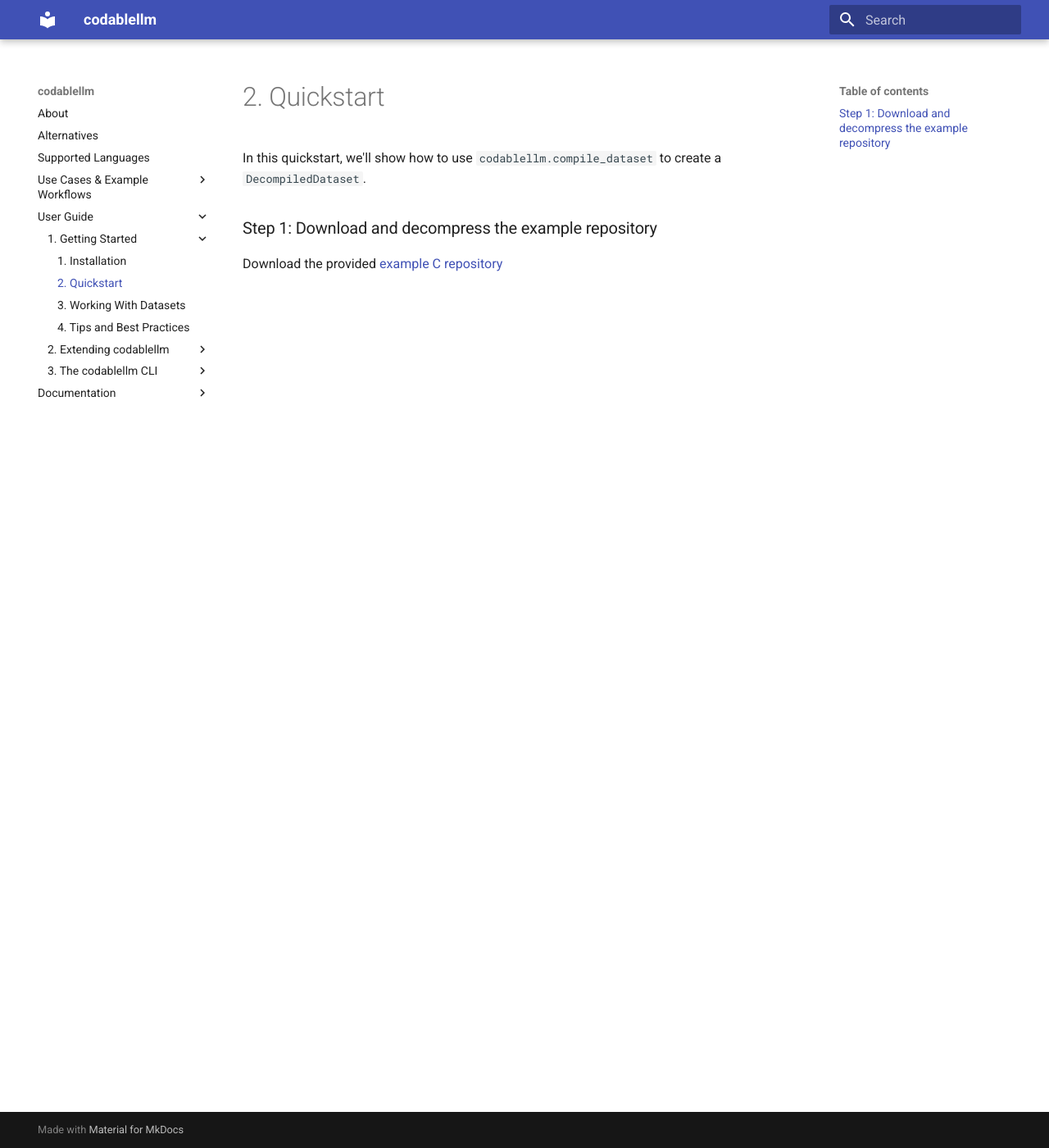
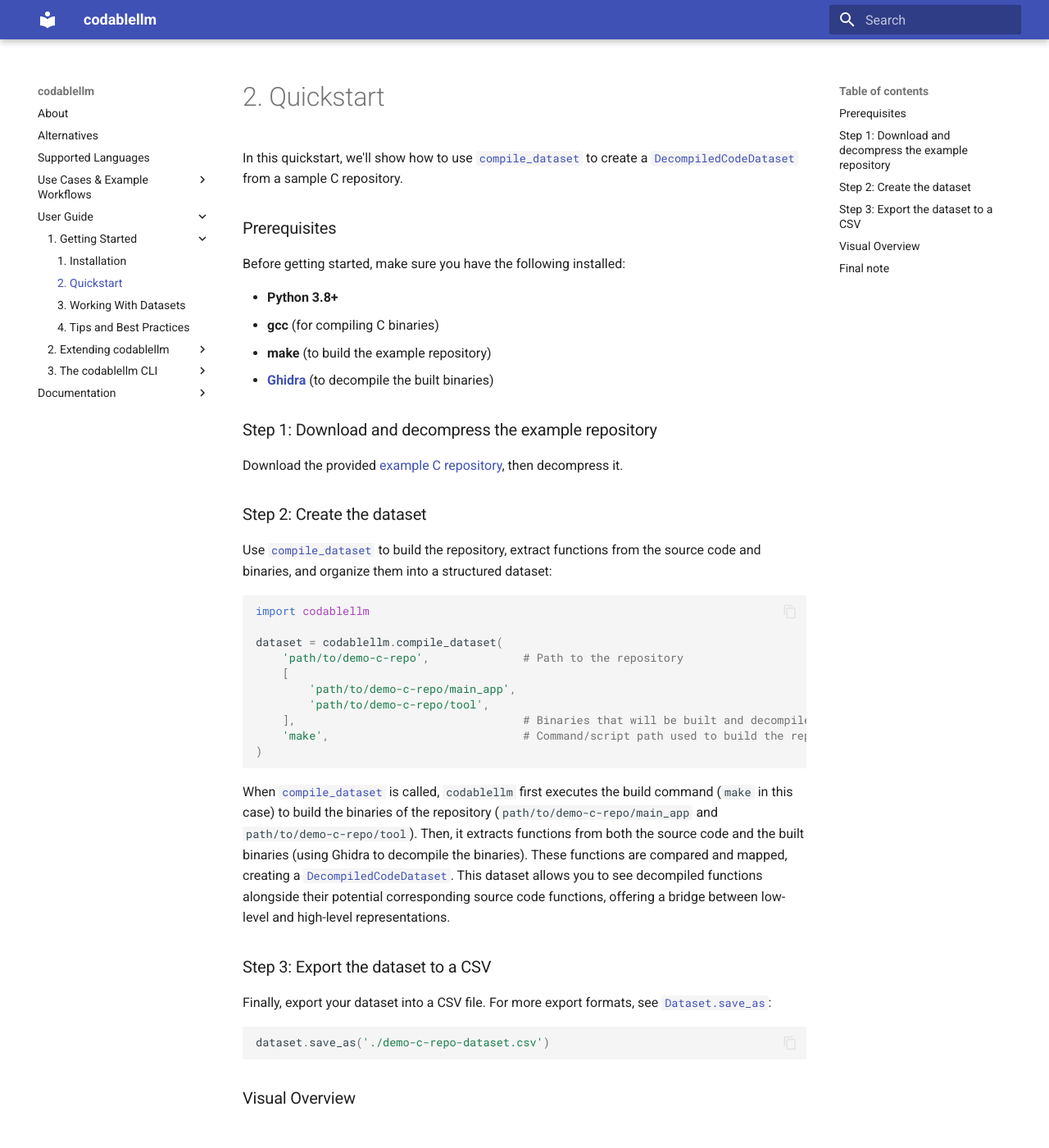
Before and after one commit to lerlyi/codablellm, an MkDocs documentation site: the page built from docs/User Guide/1. Getting Started/2. Quickstart.md, in a window 1280 px wide and 1400 px high. Shown: the whole window at 82% size. Built offline with MkDocs 1.6.1 and Material for MkDocs 9.7.7, drawn with Linux system fonts in a browser that asks for light colours; some of the changed text lies outside the part shown.

Commit message:
quickstart guide

````diff
--- a/docs/User Guide/1. Getting Started/2. Quickstart.md
+++ b/docs/User Guide/1. Getting Started/2. Quickstart.md
@@ -1,7 +1,57 @@
 # 2. Quickstart
 
-In this quickstart, we'll show how to use `codablellm.compile_dataset` to create a `DecompiledDataset`.
+In this quickstart, we'll show how to use [`compile_dataset`](../../../documentation/codablellm/#codablellm.compile_dataset) to create a [`DecompiledCodeDataset`](../../../documentation/codablellm/dataset/#codablellm.dataset.DecompiledCodeDataset) from a sample C repository.
+
+### Prerequisites
+
+Before getting started, make sure you have the following installed:
+
+- **Python 3.8+**
+- **gcc** (for compiling C binaries)
+- **make** (to build the example repository)
+- **[Ghidra](https://github.com/NationalSecurityAgency/ghidra)** (to decompile the built binaries)
 
 ### Step 1: Download and decompress the example repository
 
-Download the provided [example C repository]()
+Download the provided [example C repository](https://github.com/dmanuel64/codablellm/raw/refs/heads/main/examples/demo-c-repo.zip), then decompress it.
+
+### Step 2: Create the dataset
+
+Use [`compile_dataset`](../../../documentation/codablellm/#codablellm.compile_dataset) to build the repository, extract functions from the source code and binaries, and organize them into a structured dataset:
+
+```python
+import codablellm
+
+dataset = codablellm.compile_dataset(
+    'path/to/demo-c-repo',              # Path to the repository
+    [
+        'path/to/demo-c-repo/main_app',
+        'path/to/demo-c-repo/tool',
+    ],                                  # Binaries that will be built and decompiled
+    'make',                             # Command/script path used to build the repository
+)
+```
+
+When [`compile_dataset`](../../../documentation/codablellm/#codablellm.compile_dataset) is called, `codablellm` first executes the build command (`make` in this case) to build the binaries of the repository (`path/to/demo-c-repo/main_app` and `path/to/demo-c-repo/tool`). Then, it extracts functions from both the source code and the built binaries (using Ghidra to decompile the binaries). These functions are compared and mapped, creating a [`DecompiledCodeDataset`](../../../documentation/codablellm/dataset/#codablellm.dataset.DecompiledCodeDataset). This dataset allows you to see decompiled functions alongside their potential corresponding source code functions, offering a bridge between low-level and high-level representations.
+
+### Step 3: Export the dataset to a CSV
+
+Finally, export your dataset into a CSV file. For more export formats, see [`Dataset.save_as`](../../../documentation/codablellm/dataset/#codablellm.dataset.Dataset.save_as):
+
+```python
+dataset.save_as('./demo-c-repo-dataset.csv')
+```
+
+### Visual Overview
+
+![visual overview](../../images/quickstart_workflow.png "Visual Overview")
+
+### Final note
+
+This quickstart provides a minimal working example of how codablellm can create datasets from a simple C project. In the following sections, we'll dive deeper into:
+
+- How to generate source code datasets
+- How to generate decompiled code datasets from already compiled binaries
+- How to manage and customize source code function extraction
+- How to control and customize build processes
+- How to configure and manage decompilers
````
Also changed, not shown: docs/images/quickstart_workflow.png (added), 1 other file.
